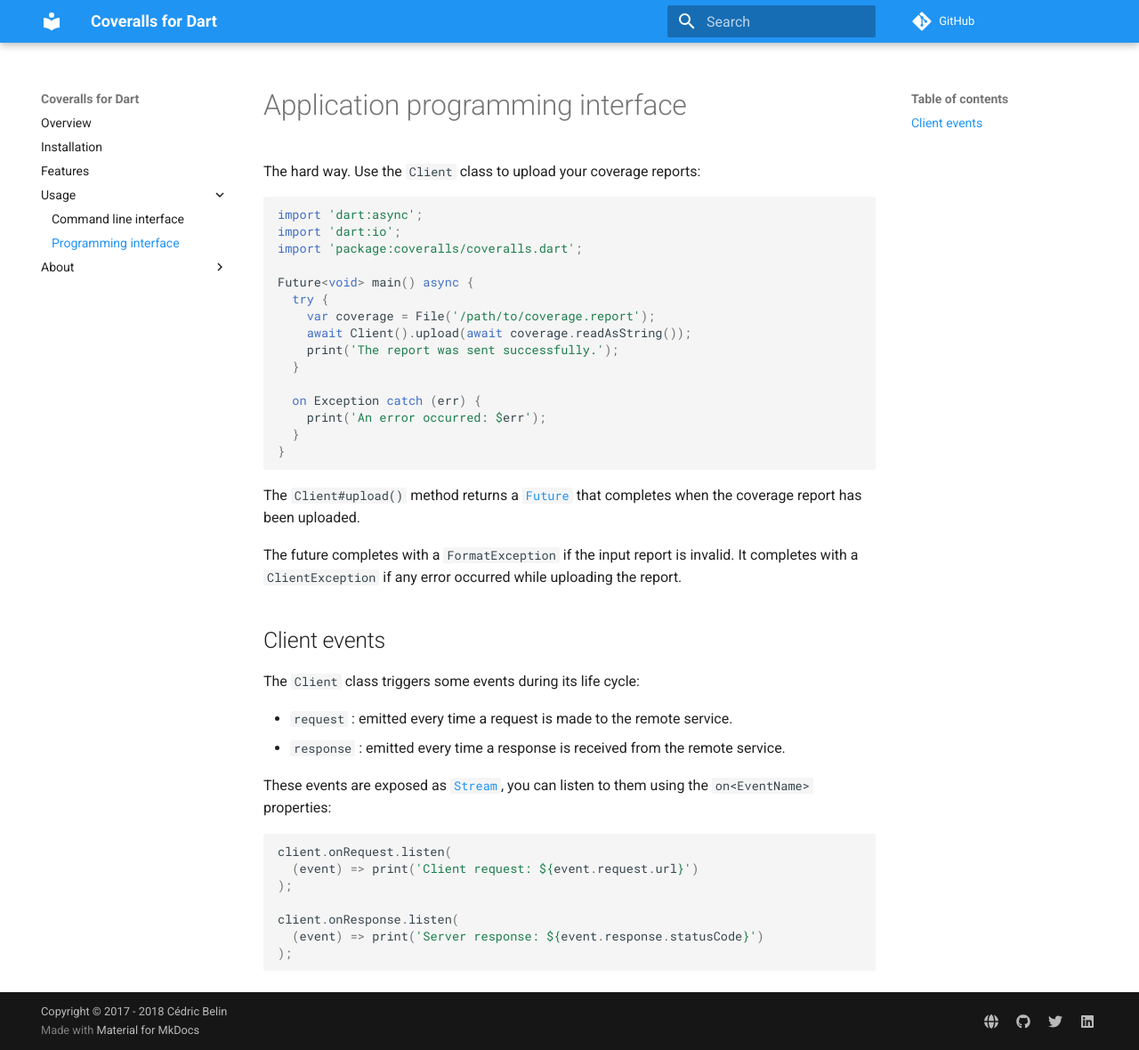
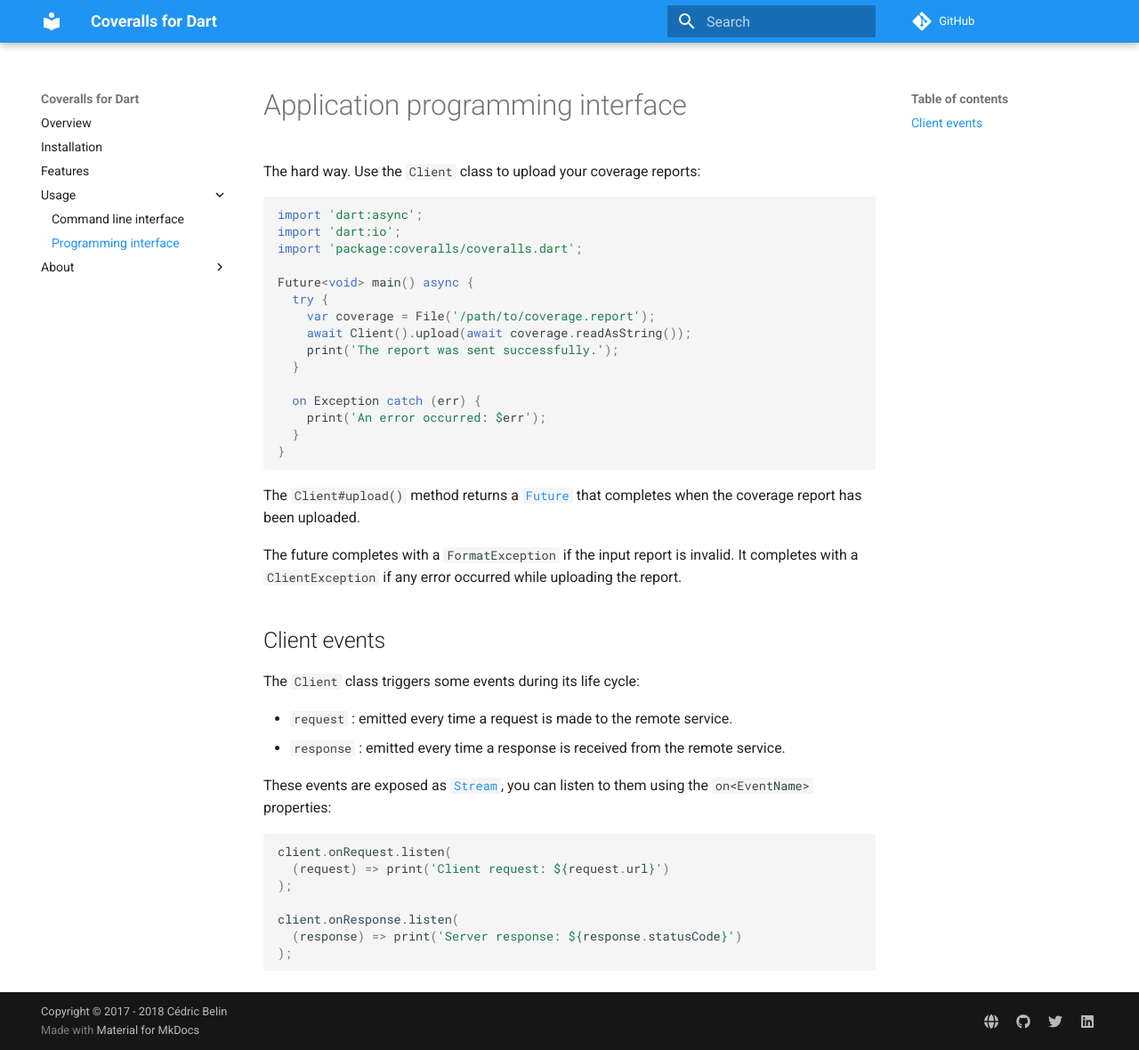
Before and after one commit to dnfield/coveralls.dart, an MkDocs documentation site: the page built from doc/usage/api.md, in a window 1280 px wide and 1180 px high. Shown: the whole window at 89% size. Built offline with MkDocs 1.6.1 and Material for MkDocs 9.7.7, drawn with Linux system fonts in a browser that asks for light colours; comment, search, counter and statistics services are not loaded; old or Windows-style settings are respelled for this version of MkDocs.

Commit message:
Updated the documentation

````diff
--- a/doc/usage/api.md
+++ b/doc/usage/api.md
@@ -36,10 +36,10 @@ These events are exposed as [`Stream`](https://api.dartlang.org/stable/dart-asyn
 
 ```dart
 client.onRequest.listen(
-  (event) => print('Client request: ${event.request.url}')
+  (request) => print('Client request: ${request.url}')
 );
 
 client.onResponse.listen(
-  (event) => print('Server response: ${event.response.statusCode}')
+  (response) => print('Server response: ${response.statusCode}')
 );
 ```
````
